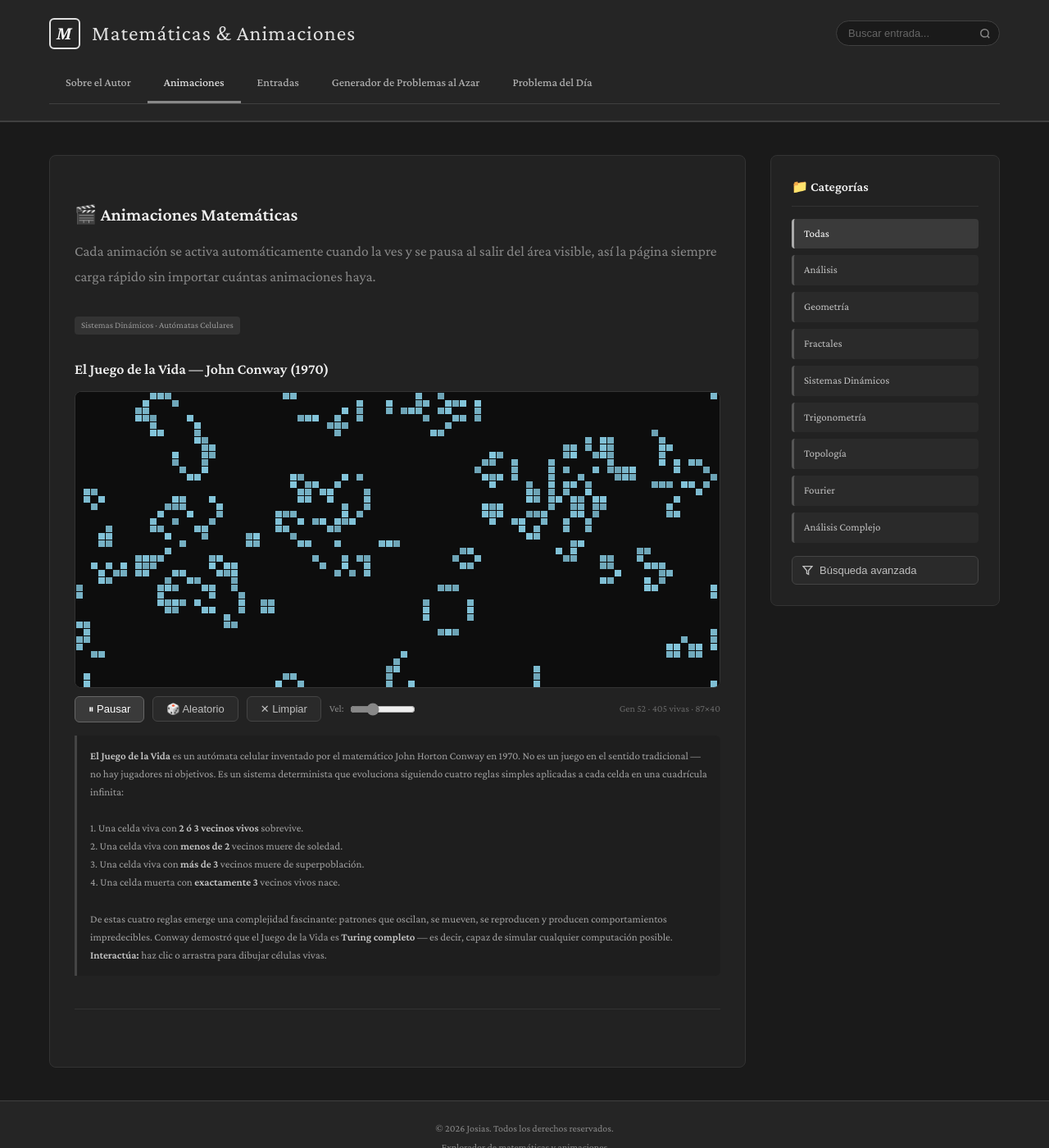
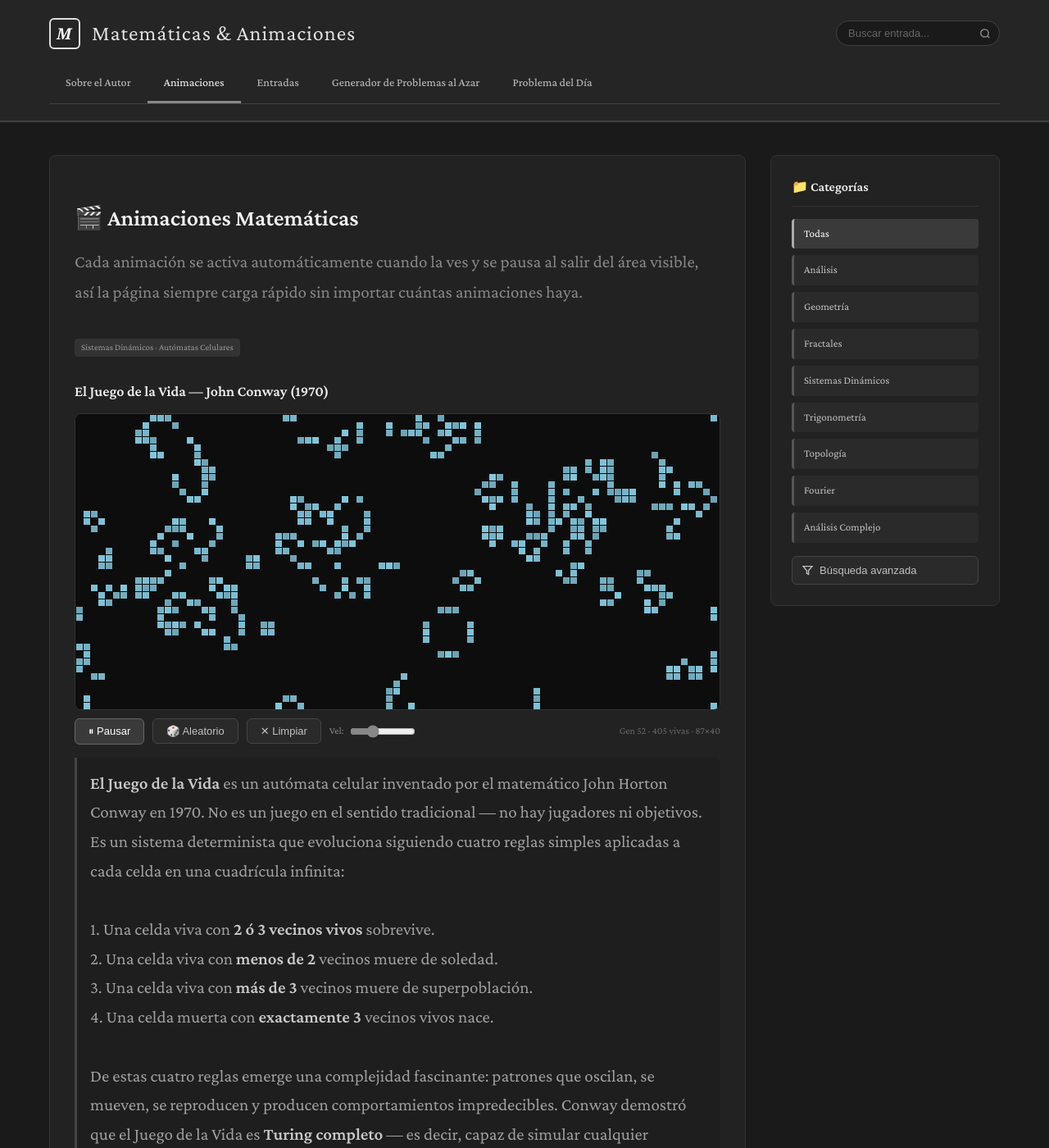
Before and after one commit to josias123606/josias123606.github.io, a Jekyll site: the page built from animaciones.md, in a window 1280 px wide and 1400 px high. Shown: the whole window at 82% size. Built offline with Jekyll 4.4.1, drawn with Linux system fonts in a browser that asks for light colours.

Commit message:
Increase font size to match c82.net/euclid reference (#5)
- Update `_layouts/default.html` with larger base font (21px) and Crimson Pro typography
- Adjust `.content p`, `ul`, `ol`, and `blockquote` styles for consistent readability
- Increase heading sizes (`h2`, `h3`) in blog posts and general content
- Update `animaciones.md` description text font size to 21px
- Modify `olimpiadas.md` problem and solution text to 21px
- Change `problema-del-dia.md` problem and solution text to 21px

Co-authored-by: qwen.ai[bot] <qwenlm-intl@service.alibaba.com>

```diff
--- a/_layouts/default.html
+++ b/_layouts/default.html
@@ -43,7 +43,7 @@
     <script id="MathJax-script" async src="https://cdn.jsdelivr.net/npm/mathjax@3/es5/tex-chtml.js"></script>
     <style>
         *{margin:0;padding:0;box-sizing:border-box}
-        body{font-family:'Crimson Pro',Georgia,'Times New Roman',serif;background:#1a1a1a;color:#e0e0e0;line-height:1.6}
+        body{font-family:'Crimson Pro',Georgia,'Times New Roman',serif;background:#1a1a1a;color:#e0e0e0;line-height:1.6;font-size:21px}
         header{background:#252525;border-bottom:2px solid #404040;padding:20px 0;position:sticky;top:0;z-index:100}
         .header-container{max-width:1200px;margin:0 auto;padding:0 20px}
         .header-top{display:flex;align-items:center;justify-content:space-between;margin-bottom:15px}
@@ -72,19 +72,19 @@
         .author-section p{color:#a0a0a0;margin-bottom:15px}
         .blog-post{margin-bottom:30px;padding-bottom:30px;border-bottom:1px solid #333}
         .blog-post:last-child{border-bottom:none}
-        .blog-post h2,.blog-post h3{font-size:20px;margin-bottom:8px;color:#f0f0f0}
-        .blog-post h2{font-size:24px}
+        .blog-post h2,.blog-post h3{font-size:26px;margin-bottom:8px;color:#f0f0f0}
+        .blog-post h2{font-size:30px}
         .blog-post-meta{font-size:12px;color:#808080;margin-bottom:12px;display:flex;flex-wrap:wrap;gap:6px;align-items:center}
         .blog-post-category{display:inline-block;background:#333;padding:3px 8px;border-radius:4px;font-size:11px;color:#b0b0b0}
         .blog-post p{color:#d0d0d0;margin-top:12px;margin-bottom:12px}
         .content mjx-container{background:transparent!important;padding:0!important;border:none!important}
         .content mjx-container[display="true"]{margin:18px 0!important}
-        .content h2{color:#f0f0f0;margin:24px 0 12px;font-size:22px}
-        .content h3{color:#e0e0e0;margin:20px 0 10px;font-size:18px}
-        .content p{margin:12px 0;color:#d0d0d0;font-size:17.5px;line-height:1.75}
-        .content ul,.content ol{margin:12px 0 12px 24px;color:#d0d0d0}
+        .content h2{color:#f0f0f0;margin:24px 0 12px;font-size:28px}
+        .content h3{color:#e0e0e0;margin:20px 0 10px;font-size:24px}
+        .content p{margin:12px 0;color:#d0d0d0;font-size:21px;line-height:1.75}
+        .content ul,.content ol{margin:12px 0 12px 24px;color:#d0d0d0;font-size:21px}
         .content li{margin:6px 0}
-        .content blockquote{border-left:3px solid #555;padding:10px 18px;margin:16px 0;color:#aaa;background:#1e1e1e;border-radius:0 6px 6px 0}
+        .content blockquote{border-left:3px solid #555;padding:10px 18px;margin:16px 0;color:#aaa;background:#1e1e1e;border-radius:0 6px 6px 0;font-size:21px}
         .content code{background:#2a2a2a;padding:2px 6px;border-radius:3px;font-size:13px;color:#e0b0ff}
         .content pre{background:#1e1e1e;border:1px solid #333;border-radius:6px;padding:16px;overflow-x:auto;margin:16px 0}
         .content pre code{background:none;padding:0}
--- a/animaciones.md
+++ b/animaciones.md
@@ -16,7 +16,7 @@ title: Animaciones
 .anim-status{font-size:12px;color:#666;margin-left:auto}
 .speed-wrap{display:flex;align-items:center;gap:8px;font-size:12px;color:#888}
 .speed-wrap input[type=range]{accent-color:#888;width:80px}
-.anim-desc{margin-top:16px;padding:14px 16px;background:#1e1e1e;border-left:3px solid #444;border-radius:0 6px 6px 0;font-size:13px;color:#a0a0a0;line-height:1.7}
+.anim-desc{margin-top:16px;padding:14px 16px;background:#1e1e1e;border-left:3px solid #444;border-radius:0 6px 6px 0;font-size:21px;color:#a0a0a0;line-height:1.7}
 .anim-desc strong{color:#c8c8c8}
 .anim-badge{display:inline-block;background:#333;padding:2px 8px;border-radius:4px;font-size:11px;color:#999;margin-bottom:8px}
 </style>
```
Also changed, not shown: olimpiadas.md (+2 -2 lines), problema-del-dia.md (+2 -2 lines).
